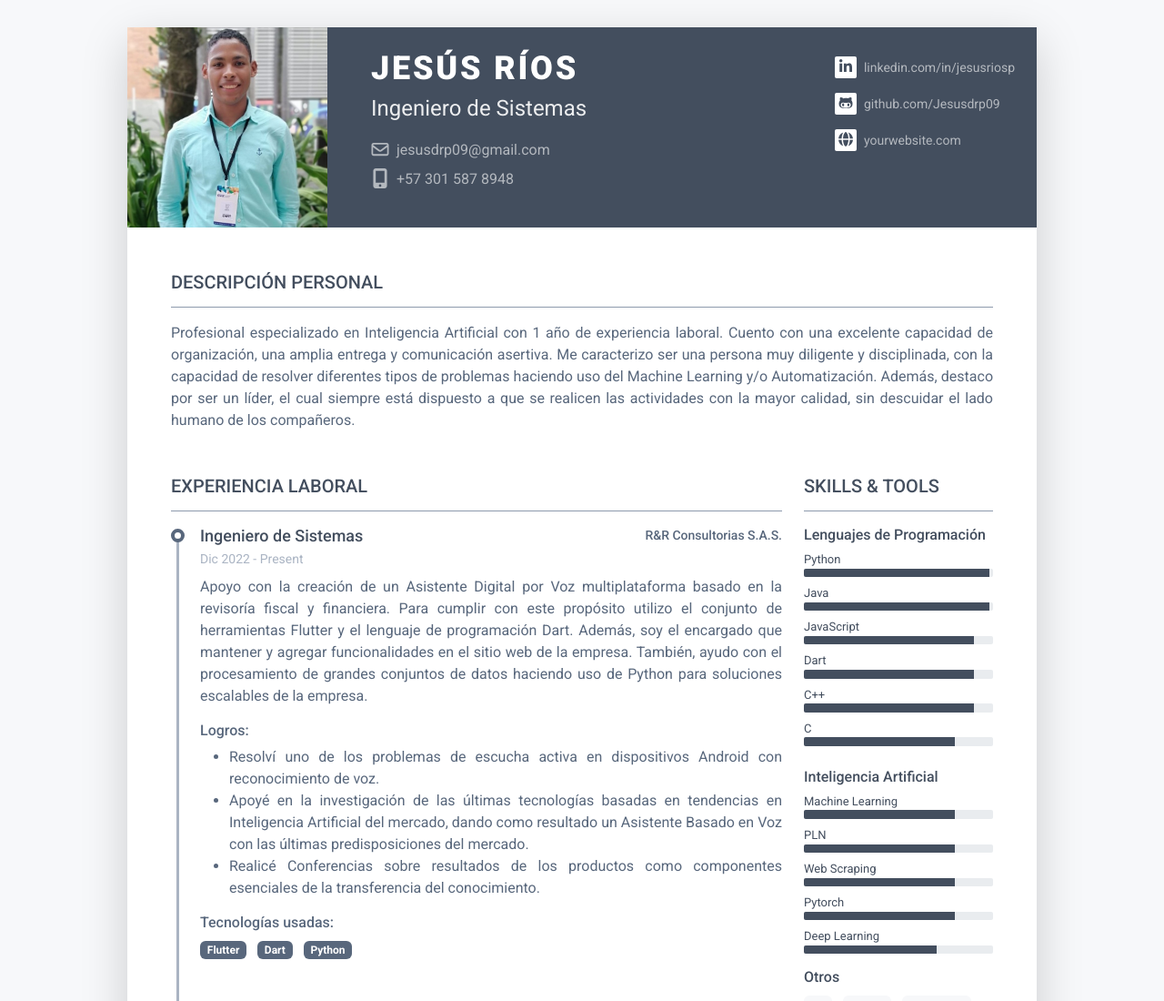
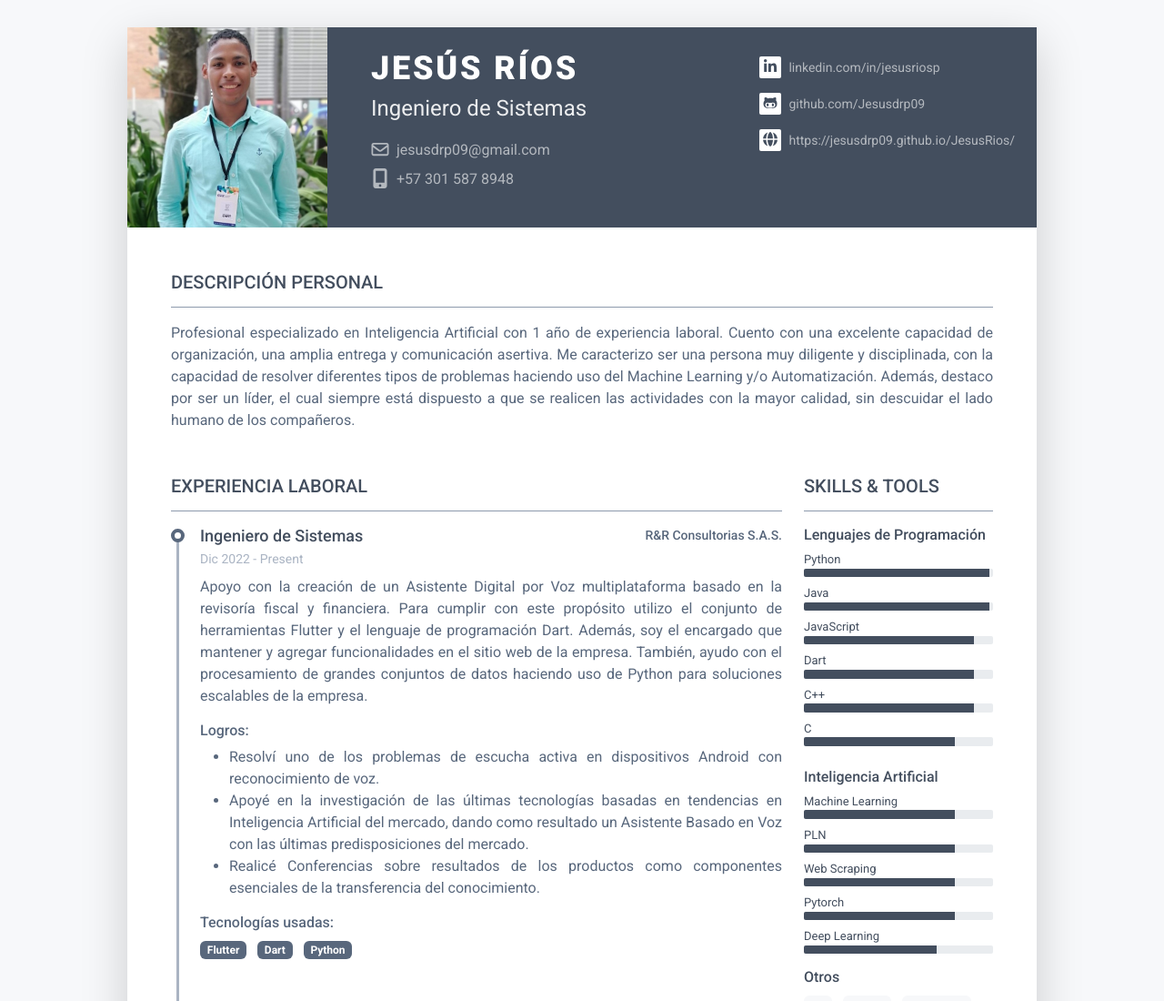
Before and after one commit to Jesusdrp09/JesusRios, a plain HTML site: page index.html in a window 1280 px wide. Shown: the top 1100 px of the page at 91% size. Drawn offline with Linux system fonts and the light colour scheme.

Commit message:
Agregando enlace de página web

```diff
--- a/index.html
+++ b/index.html
@@ -46,7 +46,7 @@
 							    <ul class="resume-social list-unstyled">
 					                <li class="mb-3"><a class="text-link" href="#"><span class="fa-container text-center me-2"><i class="fab fa-linkedin-in fa-fw"></i></span>linkedin.com/in/jesusriosp</a></li>
 					                <li class="mb-3"><a class="text-link" href="#"><span class="fa-container text-center me-2"><i class="fab fa-github-alt fa-fw"></i></span>github.com/Jesusdrp09</a></li>
-					                <li><a class="text-link" href="#"><span class="fa-container text-center me-2"><i class="fas fa-globe"></i></span>yourwebsite.com</a></li>
+					                <li><a class="text-link" href="#"><span class="fa-container text-center me-2"><i class="fas fa-globe"></i></span>https://jesusdrp09.github.io/JesusRios/</a></li>
 							    </ul>
 						    </div><!--//secondary-info-->
 					    </div><!--//row-->
```
